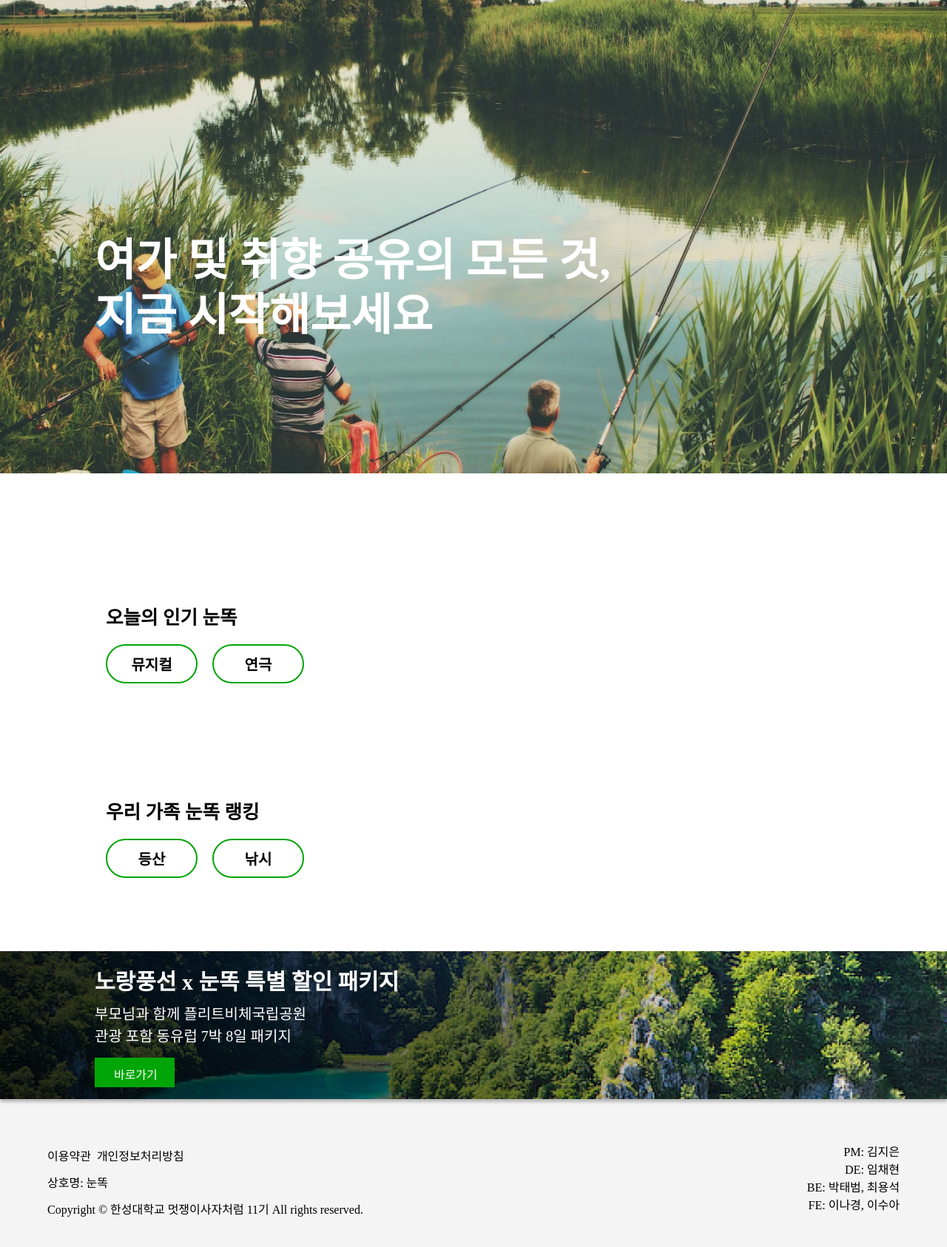
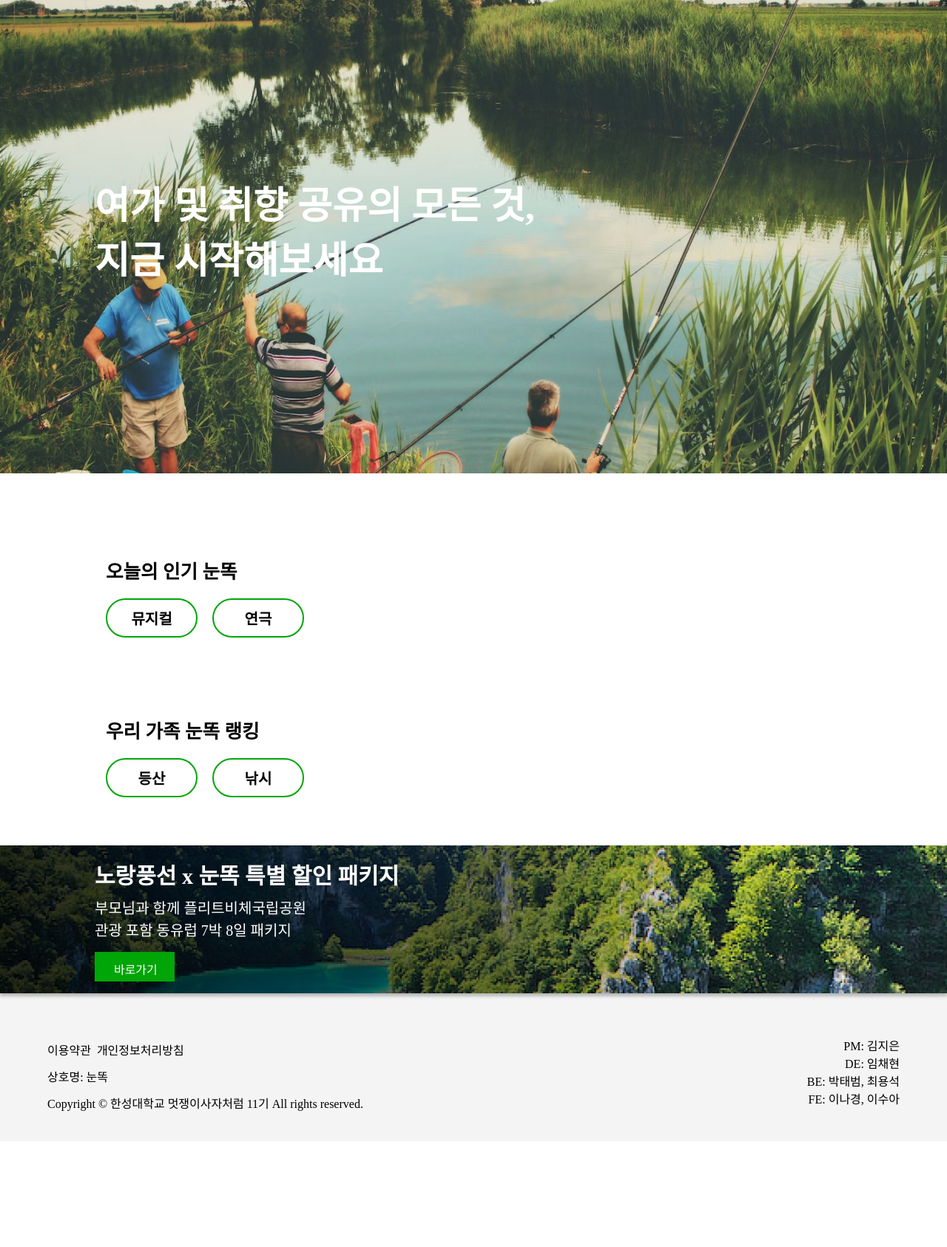
Before and after one commit to EyesDok/EyesDokBE, a Django app: page / in a window 1280 px wide. Shown: the part 119-1805 px from the top of the page at 74% size. After the commit the page ends 1621 px from the top, so only its background shows below. Run offline with Django 4.2, Linux system fonts and the light colour scheme; data that the repository does not hold is empty; some web fonts are replaced.

Commit message:
메인은 다 정리됨

```diff
--- a/static/css/main.css
+++ b/static/css/main.css
@@ -183,13 +183,13 @@ line-height: normal;
 
   .logo1 {
     position: absolute;
-    top: 48%;
+    top: 38%;
     left: 10vw;
     transform: translateY(-50%);
     text-align: center;
     color: #FFF;
     font-family: SUIT;
-    font-size: 60px;
+    font-size: 4vw;
     font-style: normal;
     font-weight: 700;
     line-height: normal;
@@ -198,13 +198,13 @@ line-height: normal;
 
   .logo2 {
     position: absolute;
-    top: 50%;
+    top: 40%;
     left: 10vw;
     transform: translateY(-50%);
     text-align: center;
     color: #FFF;
     font-family: SUIT;
-    font-size: 60px;
+    font-size: 4vw;
     font-style: normal;
     font-weight: 700;
     line-height: normal;
@@ -322,9 +322,19 @@ display:block;
 display: flex;
 flex-direction: column;
 align-items: flex-start;
-padding-top: 94px;
+padding-top: 4vh;
 text-align: left;
 }
+
+.titlebutton1 {
+  display: flex;
+  flex-direction: column;
+  align-items: flex-start;
+  padding-top: 10vh;
+  text-align: left;
+  }
+
+
 
 .galleryTitle {
 font-family: SUIT;
@@ -366,10 +376,11 @@ color: rgb(0, 0, 0);
 
 
 .picAndNameContainer {
-  margin-top:59px;
+  margin-top:2vw;
   display: flex;
   justify-content: center;
-  gap: 36px;
+  gap: 3vw;
+  margin-left:3vw;
   }
 
   .picAndName {
--- a/templates/MainPage/main.html
+++ b/templates/MainPage/main.html
@@ -48,7 +48,7 @@
 
 
         <section class="gallery">
-            <div class="titlebutton">
+            <div class="titlebutton1">
             <div class="galleryTitle">우리 가족 눈똑 랭킹</div>
             <div class="button-container">
                 <div class="custom-button">등산</div>
```
